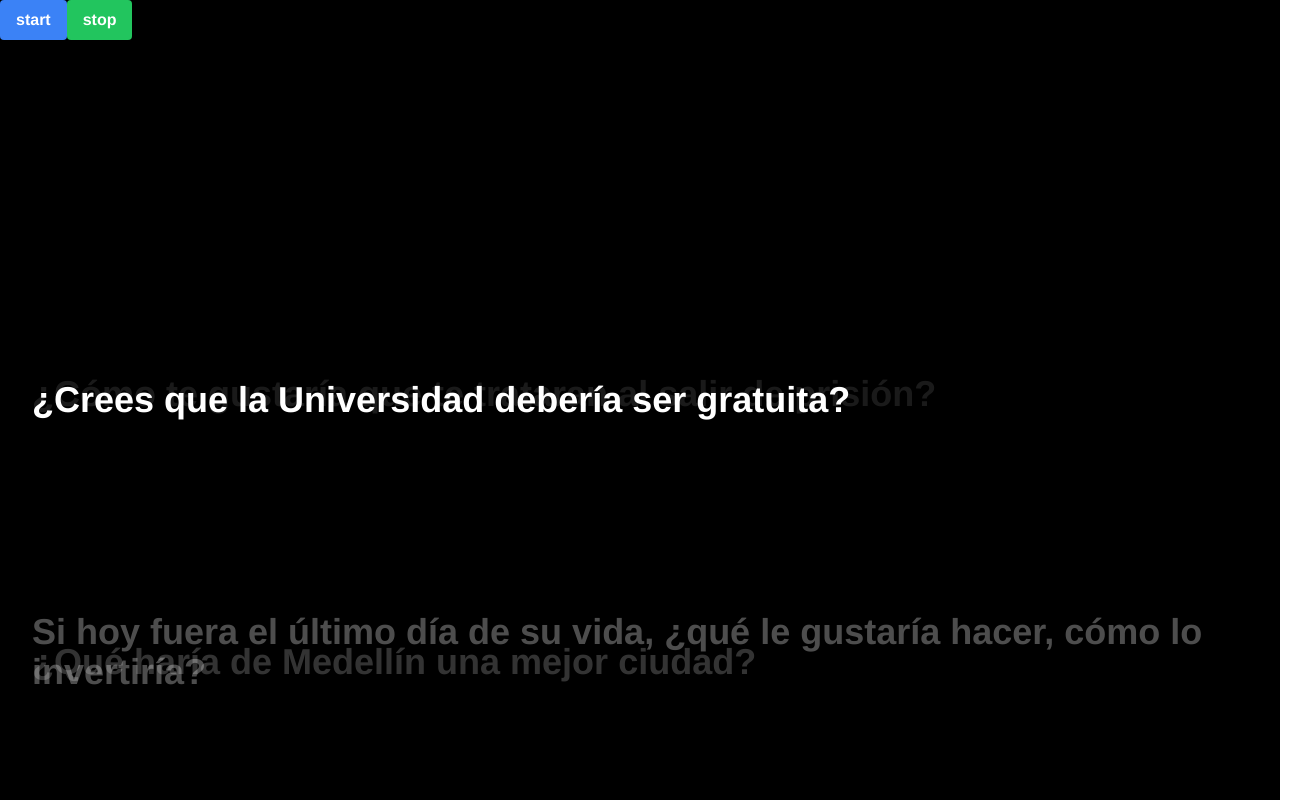
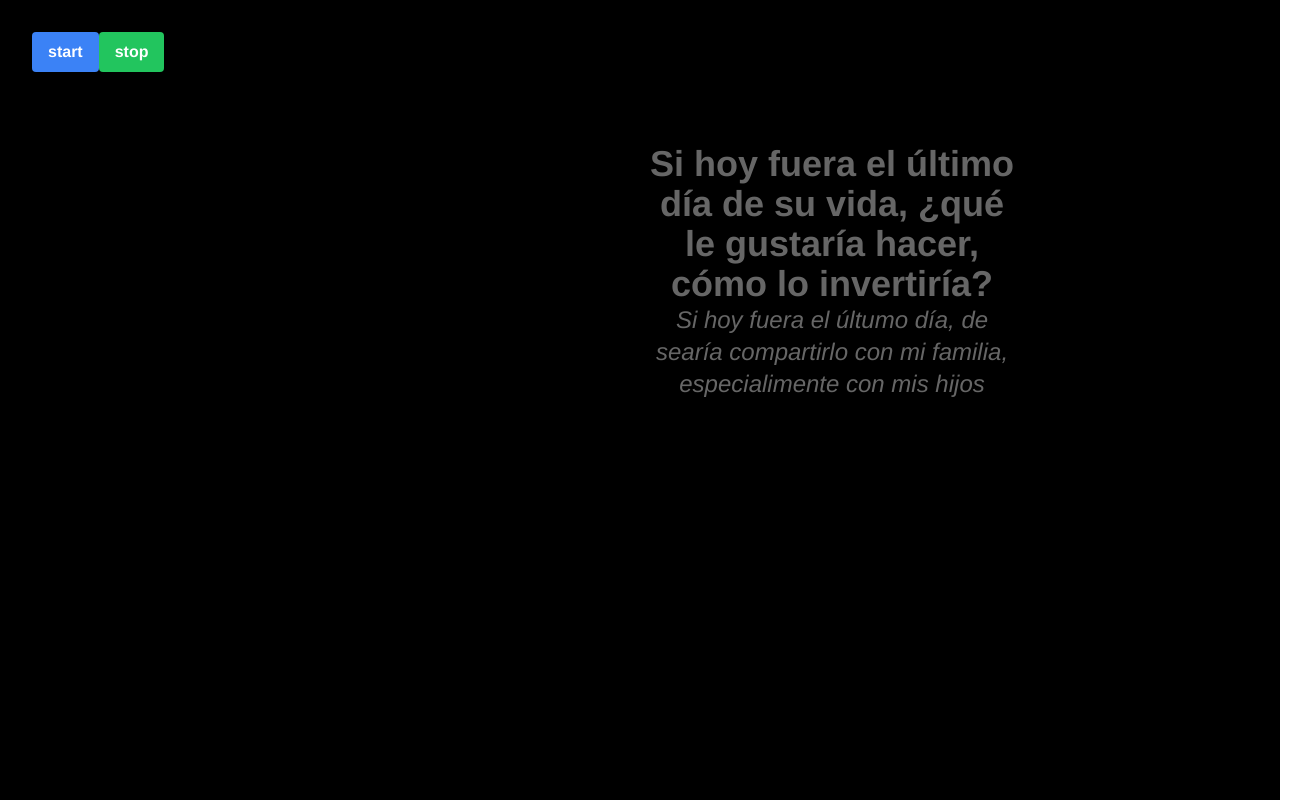
Before and after one commit to Kaziuz/Privados, a Vue app: page / in a window 1280 px wide. Shown: the whole page, 1312 px wide, since content can reach past the window. Built offline with nearby package versions, Linux system fonts and the light colour scheme.

Commit message:
apply finish changes

```diff
--- a/src/App.vue
+++ b/src/App.vue
@@ -1,6 +1,6 @@
 <template>
-  <div class="relative d-block font-sans">
-    <div class="w-screen h-screen bg-black">
+  <div class="block w-full h-screen font-sans">
+    <div class="w-screen h-screen bg-black px-8 py-8">
       <div class="container absolute z-10">
         <button @click="startProgram = true"
           class="bg-blue-500 hover:bg-blue-700 text-white font-bold py-2 px-4 rounded">
@@ -11,59 +11,82 @@
           stop
         </button>
       </div>
+
       <transition name="layerTwo" appear>
-        <div v-if="showLayerFour">
+        <div v-if="showLayerFive">
           <app-layer-one
             :qa_obj=queueData[3]
-            style="opacity: 20%"
+            style="opacity: 40%"
             :milliseconds="currentTimeAnimation"
+            :generate=4
+            class="ml-80"
           />
         </div>
       </transition>
 
-      <transition name="answerFade" appear>
+      <transition name="layerTwo" appear>
+        <div v-if="showLayerFour">
+          <app-layer-one
+            :qa_obj=queueData[2]
+            style="opacity: 40%"
+            :milliseconds="currentTimeAnimation"
+            :generate=0
+            class="mr-44"
+          />
+        </div>
+      </transition>
+
+      <transition name="layerTwo" appear>
         <div v-if="showLayerThree">
           <app-layer-one
-            :qa_obj=queueData[2]
-            style="opacity: 30%"
+            :qa_obj=queueData[1]
+            style="opacity: 20%"
             :milliseconds="currentTimeAnimation"
+            :generate=2
+            class="mr-80"
           />
         </div>
       </transition>
 
       <transition name="layerTwo" appear>
         <div v-if="showLayerTwo">
-          <app-layer-two
-            :qa_obj=queueData[1]
+          <app-layer-one
+            :qa_obj=queueData[3]
             style="opacity: 10%"
             :milliseconds="currentTimeAnimation"
+            :generate=1
+            class="ml-36"
           />
         </div>
       </transition>
 
+      <!-- Main layer -->
       <app-main-layer
         v-if="showLayerOne"
         :qa_obj=queueData[0]
         style="opacity: 100%"
         :milliseconds="currentTimeAnimation"
+        width="w-96"
+        :generate=3
+        :startQuestion=4
+        :endQuestion=18
+        :startAnswer=6
+        :endAnswer=16
       />
     </div>
   </div>
 </template>
 
 <script>
+import _ from 'lodash'
 import { reactive, watchEffect, ref } from 'vue'
-// import animateCSS from './composables/animateCSS.js'
-import _ from 'lodash'
 import dummyData from './dummyData.js'
 import LayerOne from './components/LayerOne.vue'
-import LayerTwo from './components/LayerTwo.vue'
 import MainLayer from './components/MainLayer.vue'
 export default {
   components: {
     'app-main-layer': MainLayer,
     'app-layer-one': LayerOne,
-    'app-layer-two': LayerTwo
   },
   setup() {
     const startProgram = ref(false)
@@ -71,14 +94,15 @@ export default {
     let startTime = null
     const timeMilliseconds = ref(0)
     const timeXSecond = 11
-    const totalDurationAnimation = 34 // 34 segundos
+    const totalDurationAnimation = 21 // 21 segundos
     let currentTimeAnimation = ref(0)
     let nextFrame = ref(0)
     const privateData = reactive(dummyData)
-    const showLayerOne = ref(true)
-    const showLayerTwo = ref(true)
-    const showLayerThree = ref(true)
-    const showLayerFour = ref(true)
+    const showLayerOne = ref(false)
+    const showLayerTwo = ref(false)
+    const showLayerThree = ref(false)
+    const showLayerFour = ref(false)
+    const showLayerFive = ref(false)
 
     let queueData = ref([])
     queueData.value = dummyData.slice(0,-3)
@@ -112,46 +136,48 @@ export default {
     })
 
     watchEffect(() => {
-      // console.log('time', currentTimeAnimation.value)
+      console.log('time', currentTimeAnimation.value)
+      // console.log('carechimba', value3)
       switch (currentTimeAnimation.value) {
         case (0): {
-          // showLayerTwo.value = true
-          // showLayerFour.value = true
-          // showLayerThree.value = true
+          showLayerFour.value = true
           return
         }
         case (1): {
-          // showLayerThree.value = true
+          showLayerTwo.value = true
           return
         }
         case (2): {
-          // showLayerTwo.value = true
+          showLayerThree.value = true
           return
         }
         case (3): {
-          // showLayerOne.value = true
+          showLayerOne.value = true
           return
         }
-        case (25): {
-          // showLayerThree.value = false
+        case (4): {
+          showLayerFive.value = true
           return
         }
-        case (30): {
-          // showLayerFour.value = false
-          nextFrame.value = nextFrame.value + 1
+        case (16): {
+          showLayerFive.value = false
           return
         }
-        case (32): {
-          // showLayerOne.value = false
+        case (17): {
+          showLayerThree.value = false
           return
         }
-        case (33): {
-          // showLayerTwo.value = false
-          // nextFrame.value = nextFrame.value + 1
+        case (18): {
+          showLayerTwo.value = false
           return
         }
-        case (34): {
-          //nextFrame.value = nextFrame.value + 1
+        case (19): {
+          showLayerOne.value = false
+          return
+        }
+        case (20): {
+          showLayerFour.value = false
+          nextFrame.value = nextFrame.value + 1
           return
         }
       }
@@ -171,7 +197,7 @@ export default {
       }
     })
 
-    return { queueData, startProgram, currentTimeAnimation, showLayerFour, showLayerOne, showLayerTwo, showLayerThree }
+    return { queueData, startProgram, currentTimeAnimation, showLayerFour, showLayerOne, showLayerTwo, showLayerThree, showLayerFive }
   }
 }
 </script>
--- a/src/components/LayerOne.vue
+++ b/src/components/LayerOne.vue
@@ -1,69 +1,58 @@
 <template>
-  <div class="absolute text-white">
+  <div
+  :class="`${posYText}`"
+    class="absolute text-white text-center left-1/2"
+  >
     <div
-      :class="`${getReverse} ${getJustify}`"
-      class="relative flex w-screen h-screen pt-64 px-8"
+      class="relative w-96"
     >
-      <div class="block text-4xl font-black" :class="getPosX">
+      <div class="text-4xl font-black">
         {{ props.qa_obj?.PREGUNTA }}
       </div>
-      <div class="ml-8 block text-2xl italic p-4 font-thin" :class="posXText[generatePosX]">
-        {{ props.qa_obj?.answer }}
+      <div class="text-2xl italic font-thin">
+        {{ props.qa_obj?.RESPUESTA }}
       </div>
     </div>
   </div>
 </template>
 
 <script setup>
-import generateRandomNumber from './../composables/generateRandomNumber'
 import { watchEffect } from 'vue'
 import { ref } from 'vue'
 
-const props = defineProps(['milliseconds', 'qa_obj'])
-const posXText = ['text-left']
-const posY = ['flex-col', 'flex-col-reverse']
-const justify = ['justify-between', 'justify-around']
-const question = ref(false)
-const answer = ref(false)
+const props = defineProps([
+  'milliseconds',
+  'qa_obj',
+  'generate',
+  'startQuestion',
+  'endQuestion',
+  'startAnswer',
+  'endAnswer',
+])
+const posX = [
+  'left-1/2','left-1/3','left-2/3',
+]
+const posY = [
+  'bottom-1/2','bottom-1/3','bottom-1/4',
+]
 const generatePosX = ref(0)
 const generatePosY = ref(0)
-const generateJustify = ref(0)
-const getPosX = ref('')
-const getReverse = ref('')
-const getJustify = ref('')
 
 const generate = () => {
-  generatePosX.value = generateRandomNumber(0, 2)
-  generatePosY.value = generateRandomNumber(0, 1)
-  generateJustify.value = generateRandomNumber(0,1)
+  generatePosX.value = Math.floor(Math.random() * 2)
+  generatePosY.value = Math.floor(Math.random() * 2)
 }
 
 watchEffect(() => {
   switch (props.milliseconds) {
-    case (0): {
+    case (props.generate): {
       generate()
-      return
-    }
-    case (4): {
-      answer.value = true
-      return
-    }
-    case (2): {
-      question.value = true
-      return
-    }
-    case (32): {
-      question.value = false
-      answer.value = false
       return
     }
   }
 })
 
-watchEffect(() => {
-  getPosX.value = posXText[generatePosX.value]
-  getReverse.value = posY[generatePosY.value]
-  getJustify.value = justify[generateJustify.value]
-  console.log('2', getPosX.value, getReverse.value, getJustify.value)
-})
+const posXText = posX[generatePosX.value]
+const posYText = posY[generatePosY.value]
+console.log('oe', posXText, posYText)
 </script>
--- a/src/components/LayerTwo.vue
+++ /dev/null
@@ -1,74 +0,0 @@
-<template>
-  <div class="absolute text-white">
-    <div
-      :class="`${getReverse} ${getJustify}`"
-      class="relative flex w-screen h-screen pt-64 px-8"
-    >
-      <div class="block text-4xl font-black" :class="getPosX">
-        {{ props.qa_obj?.PREGUNTA }}
-      </div>
-      <div class="ml-8 block text-2xl italic p-4 font-thin" :class="posXText[generatePosX]">
-        {{ props.qa_obj?.answer }}
-      </div>
-    </div>
-  </div>
-</template>
-
-<script setup>
-import generateRandomNumber from './../composables/generateRandomNumber'
-import { watchEffect } from 'vue'
-import { ref } from 'vue'
-
-const props = defineProps(['milliseconds', 'qa_obj'])
-const posXText = ['text-left']
-const posY = ['flex-col', 'flex-col-reverse']
-const justify = [
-  'justify-around',
-  'justify-center',
-  'justify-start',
-  'justify-end'
-]
-const question = ref(false)
-const answer = ref(false)
-const generatePosX = ref(0)
-const generatePosY = ref(0)
-const generateJustify = ref(0)
-const getPosX = ref('')
-const getReverse = ref('')
-const getJustify = ref('')
-
-const generate = () => {
-  generatePosX.value = generateRandomNumber(0, 2)
-  generatePosY.value = generateRandomNumber(0, 1)
-  generateJustify.value = generateRandomNumber(0,3)
-}
-
-watchEffect(() => {
-  switch (props.milliseconds) {
-    case (2): {
-      generate()
-      return
-    }
-    case (3): {
-      answer.value = true
-      return
-    }
-    case (5): {
-      question.value = true
-      return
-    }
-    case (30): {
-      question.value = false
-      answer.value = false
-      return
-    }
-  }
-})
-
-watchEffect(() => {
-  getPosX.value = posXText[generatePosX.value]
-  getReverse.value = posY[generatePosY.value]
-  getJustify.value = justify[generateJustify.value]
-  console.log('3', getPosX.value, getReverse.value, getJustify.value)
-})
-</script>
--- a/src/components/MainLayer.vue
+++ b/src/components/MainLayer.vue
@@ -1,24 +1,26 @@
 <template>
-  <div class="absolute text-white">
+  <div
+    :class="`${posXText} ${posYText}`"
+    class="absolute text-white text-center"
+  >
     <div
-      :class="`${getReverse} ${getJustify}`"
-      class="relative flex w-screen h-screen p-8"
+      :class="width"
+      class="relative"
     >
+      <transition name="answerFade">
+        <div
+          v-if="answer"
+          class="text-2xl italic font-thin"
+        >
+          {{ props.qa_obj?.RESPUESTA }}
+        </div>
+      </transition>
       <transition name="questionFade">
         <div
           v-if="question"
-          :class="getPosX"
-          class="block text-4xl font-black"
+          class="text-4xl font-black"
         >
           {{ props.qa_obj?.PREGUNTA }}
-        </div>
-      </transition>
-      <transition name="answerFade">
-        <div
-          :class="`${posXText[generatePosX]}`"
-          v-if="answer" class="ml-8 text-2xl italic p-4 font-thin"
-        >
-          {{ props.qa_obj?.RESPUESTA }}
         </div>
       </transition>
     </div>
@@ -26,64 +28,60 @@
 </template>
 
 <script setup>
-import generateRandomNumber from './../composables/generateRandomNumber'
 import { watchEffect } from 'vue'
 import { ref } from 'vue'
 
-const props = defineProps(['milliseconds', 'qa_obj'])
-const posXText = ['text-left']
-const posY = ['flex-col', 'flex-col-reverse']
-const justify = [
-  'justify-around',
-  'justify-center',
-  'justify-start',
-  'justify-end'
+const props = defineProps([
+  'milliseconds',
+  'qa_obj',
+  'generate',
+  'startQuestion',
+  'endQuestion',
+  'startAnswer',
+  'endAnswer',
+  'width'
+])
+const posX = [
+  'left-1/2','left-1/3','left-2/3',
+]
+const posY = [
+  'bottom-1/2','bottom-1/3','bottom-1/4',
 ]
 const question = ref(false)
 const answer = ref(false)
 const generatePosX = ref(0)
 const generatePosY = ref(0)
-const generateJustify = ref(0)
-const getPosX = ref('')
-const getReverse = ref('')
-const getJustify = ref('')
 
 const generate = () => {
-  generatePosX.value = generateRandomNumber(0, 2)
-  generatePosY.value = generateRandomNumber(0, 1)
-  generateJustify.value = generateRandomNumber(0,3)
+  generatePosX.value = Math.floor(Math.random() * 2)
+  generatePosY.value = Math.floor(Math.random() * 2)
 }
 
 watchEffect(() => {
-  console.log('time', props.milliseconds)
   switch (props.milliseconds) {
-    case (0): {
+    case (props.generate): {
       generate()
+      return
+    }
+    case (props.startQuestion): {
       question.value = true
       return
     }
-    case (4): {
+    case (props.startAnswer): {
       answer.value = true
       return
     }
-    case (28): {
-      // question.value = false
+    case (props.endAnswer): {
+      answer.value = false
       return
     }
-    case (30): {
+    case (props.endQuestion): {
       question.value = false
-      answer.value = false
       return
     }
   }
 })
-
-watchEffect(() => {
-  const posText = posXText[generatePosX.value]
-  posText ?  getPosX.value = posText : getPosX.value = posXText[2]
-  const posytext = posY[generatePosY.value]
-  posytext ? getReverse.value = posytext : getReverse.value = posY[1]
-  const posjustify = justify[generateJustify.value]
-  posjustify ? getJustify.value = posjustify : getJustify.value = justify[2]
-})
+const posXText = posX[generatePosX.value]
+const posYText = posY[generatePosY.value]
+console.log('oe', posXText, posYText)
 </script>
--- a/src/composables/generateRandomNumber.js
+++ /dev/null
@@ -1,5 +0,0 @@
-export default function generateRandomNumber (min, max) {
-  min = Math.ceil(min)
-  max = Math.floor(max)
-  return Math.floor(Math.random() * (max - min + 1)) + min
-}
--- a/src/style.css
+++ b/src/style.css
@@ -51,7 +51,7 @@
   opacity: 0;
 }
 .questionFade-leave-active {
-  transition: opacity 3s ease-out;
+  transition: opacity 1s ease-out;
 }
 
 /* Respuesta */
@@ -75,5 +75,5 @@
   opacity: 0;
 }
 .answerFade-leave-active {
-  transition: opacity 5s ease-out;
+  transition: opacity 1s ease-out;
 }
```
